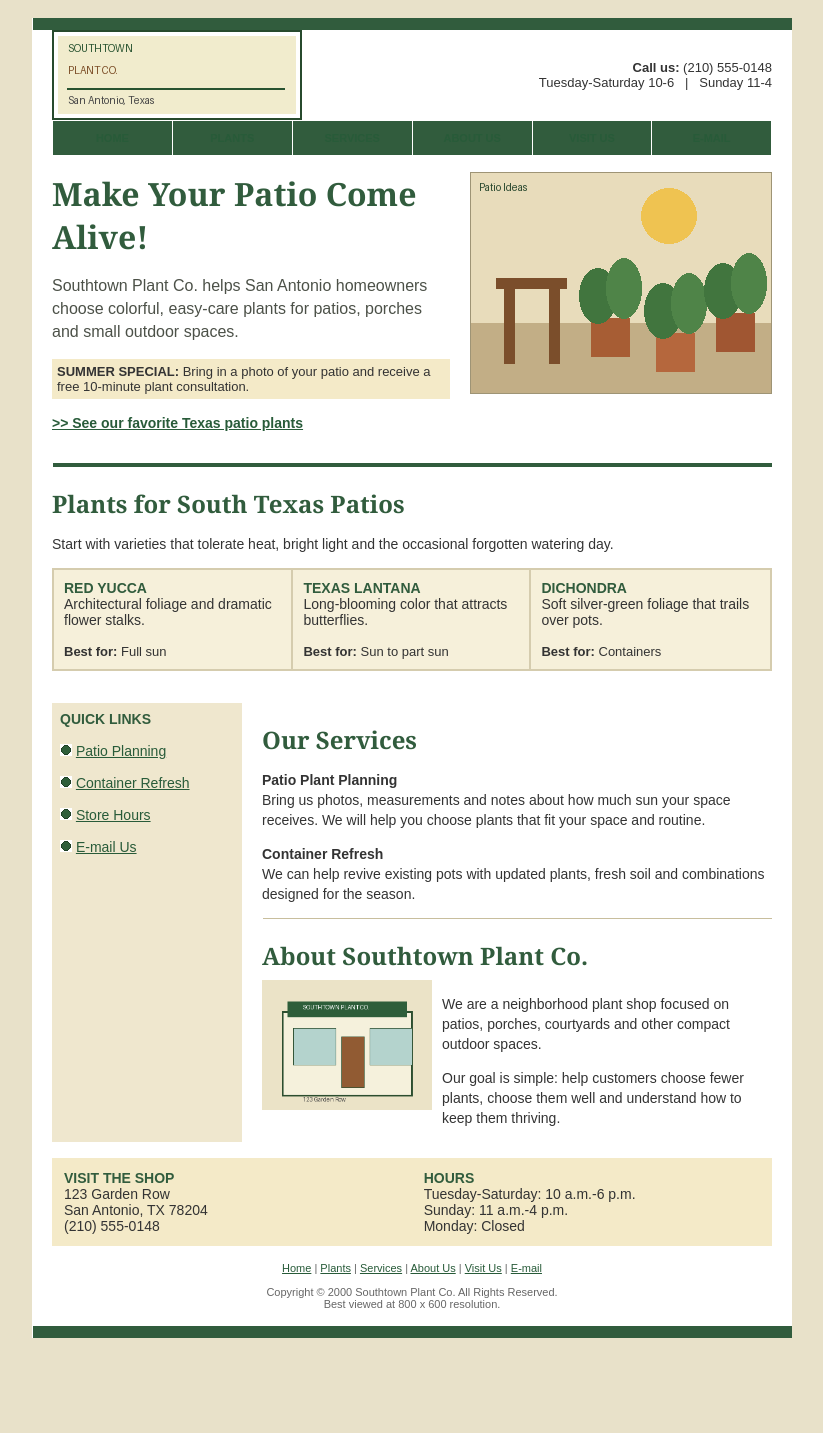
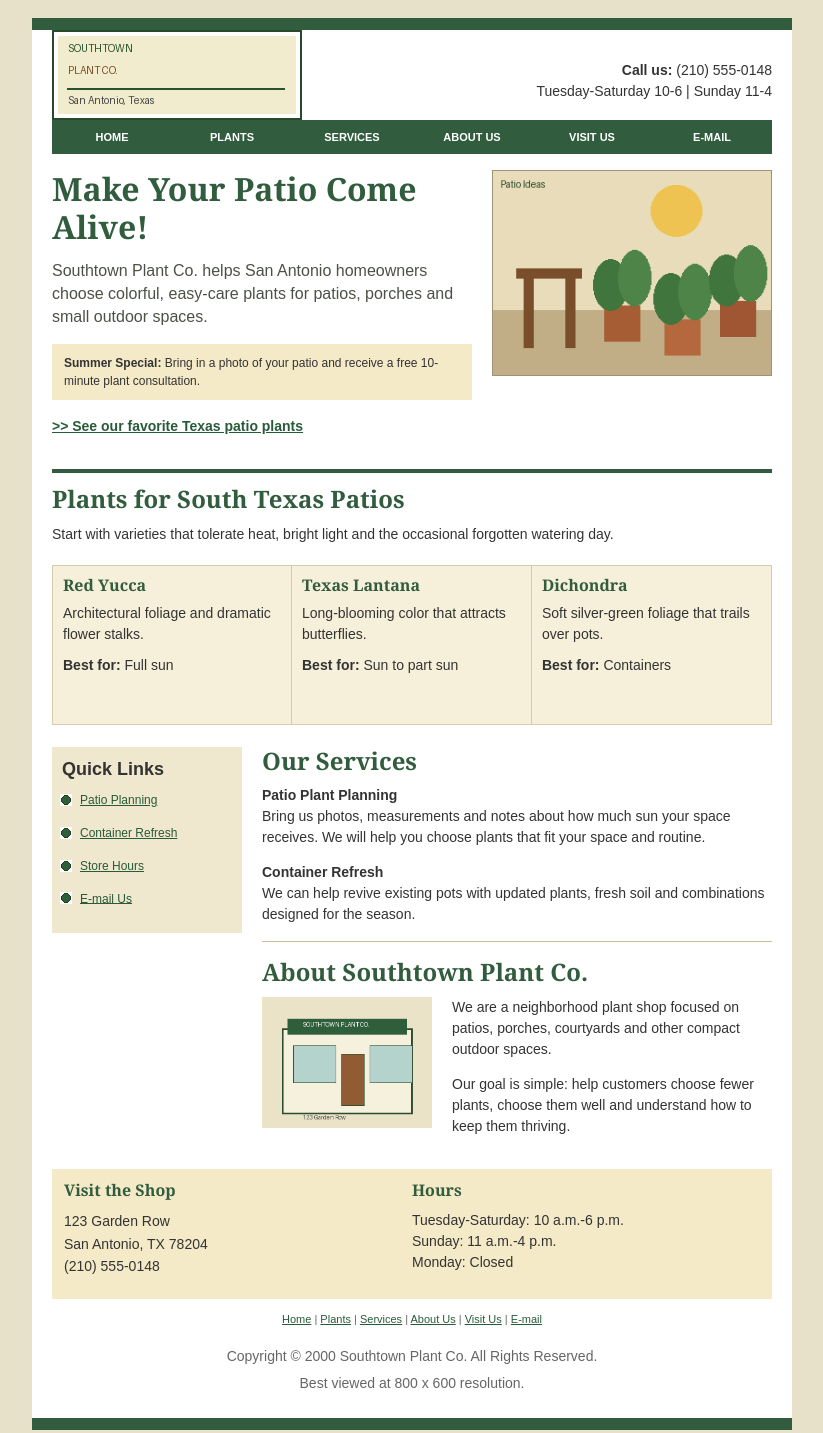
Before and after one commit to DaisyS101/webworks-studio, a plain HTML site: page index.html in a window 1280 px wide. Shown: the whole page, without its empty margins (228-1051 px from the left). Before the commit the page ends 1356 px from the top, so only its background shows below. Drawn offline with Linux system fonts and the light colour scheme.

Commit message:
legacy-modernization/ part 2
Updated the size and made things a bit like updating how the website is running. I have an urge to change the coloring due to how boring it feels but neither here or there it is not the time.
replaced some of the outdated code and hopefully the pictures can be shown because i dont believe the pictures could be seen originally. the wording should be nicer and the coding should be simplier...then again it is a lot of code after all.

```diff
--- a/css/site.css
+++ b/css/site.css
@@ -1,92 +1,392 @@
-/* Southtown Plant Co. legacy style sheet
-   Last updated: 08/17/2000
+/* Southtown Plant Co.
+   Legacy stylesheet with a clearer structure and fixed-width layout.
 */
 
+:root {
+  --page-bg: #e8e1c9;
+  --panel-bg: #ffffff;
+  --top-bar: #315c3d;
+  --accent: #315c3d;
+  --dark-accent: #234457;
+  --text: #333333;
+  --muted: #4c5148;
+  --highlight: #f4eac8;
+  --soft: #efe7ce;
+  --rule: #c8be9d;
+  --border: #d5ccae;
+  --link: #285b39;
+  --visited: #6c4e32;
+  --hover: #993300;
+}
+
+* {
+  box-sizing: border-box;
+}
+
+html {
+  scroll-behavior: smooth;
+}
+
 body {
-  margin-top: 18px;
-  margin-bottom: 18px;
+  margin: 0;
+  background: var(--page-bg);
+  color: var(--text);
   font-family: Arial, Helvetica, sans-serif;
   font-size: 14px;
+  line-height: 1.5;
+}
+
+img {
+  display: block;
+  max-width: 100%;
+  height: auto;
+  border: 0;
+}
+
+p,
+li,
+address {
+  font-size: 14px;
+  line-height: 1.5;
 }
 
 p {
-  font-family: Arial, Helvetica, sans-serif;
-  font-size: 14px;
-  line-height: 20px;
+  margin: 0 0 1em;
+}
+
+strong,
+b {
+  font-weight: 700;
+}
+
+a {
+  color: var(--link);
+}
+
+a:hover {
+  color: var(--hover);
+}
+
+a:visited {
+  color: var(--visited);
+}
+
+a:active {
+  color: var(--hover);
+}
+
+a:focus-visible {
+  outline: 3px solid #111111;
+  outline-offset: 3px;
+}
+
+.skip-link {
+  position: absolute;
+  left: -9999px;
+  top: 0;
+  z-index: 10;
+  padding: 0.75rem 1rem;
+  background: #ffffff;
+}
+
+.skip-link:focus {
+  left: 1rem;
+  top: 1rem;
+}
+
+.page-shell {
+  width: 760px;
+  margin: 18px auto;
+  background: var(--panel-bg);
+}
+
+.content-frame {
+  width: 720px;
+  margin: 0 auto;
+}
+
+.top-bar,
+.bottom-bar {
+  height: 12px;
+  background: var(--top-bar);
+}
+
+.site-header {
+  background: #ffffff;
+}
+
+.masthead {
+  overflow: hidden;
+}
+
+.brand {
+  float: left;
+  display: block;
+  width: 270px;
+}
+
+.contact-info {
+  float: right;
+  width: 450px;
+  padding-top: 30px;
+  text-align: right;
+  font-size: 12px;
+}
+
+.contact-info p {
+  margin: 0;
+}
+
+.main-nav {
+  width: 720px;
+  margin: 0 auto;
+}
+
+.main-nav ul {
+  list-style: none;
+  margin: 0;
+  padding: 0;
+  overflow: hidden;
+}
+
+.main-nav li {
+  float: left;
+  width: 120px;
+  height: 34px;
+  background: var(--top-bar);
+  text-align: center;
+}
+
+.main-nav a {
+  display: block;
+  color: #ffffff;
+  font-size: 11px;
+  font-weight: 700;
+  line-height: 34px;
+  text-decoration: none;
+  text-transform: uppercase;
+}
+
+.main-nav a:hover {
+  color: #fff3b8;
+}
+
+.hero {
+  overflow: hidden;
+  padding-top: 16px;
+}
+
+.hero-copy {
+  float: left;
+  width: 420px;
+}
+
+.hero-copy h1,
+.hero-copy h2,
+.hero-copy h3,
+section h2,
+section h3,
+.visit-card h3 {
+  color: var(--accent);
+  font-family: Georgia, "Times New Roman", serif;
+}
+
+h1 {
+  margin: 0 0 12px;
+  font-size: 32px;
+  line-height: 1.2;
+}
+
+h2 {
+  margin: 0 0 10px;
+  font-size: 24px;
+  line-height: 1.2;
+}
+
+h3 {
+  margin: 0 0 10px;
+  font-size: 16px;
+  line-height: 1.2;
 }
 
 .intro {
-  font-family: Arial, Helvetica, sans-serif;
   font-size: 16px;
   line-height: 23px;
-  color: #4C5148;
+  color: var(--muted);
 }
 
-h2 {
-  font-family: Georgia, "Times New Roman", serif;
-  color: #315C3D;
-  font-size: 24px;
+.promo-banner {
+  background: var(--highlight);
+  padding: 10px 12px;
+  font-size: 12px;
+}
+
+.promo-banner strong {
+  font-size: 12px;
+}
+
+.cta {
+  margin-top: 16px;
+  font-weight: 700;
+}
+
+.hero-media {
+  float: right;
+  width: 280px;
+  text-align: right;
+}
+
+.photo {
+  border: 1px solid #9e9475;
+}
+
+.divider {
+  height: 4px;
+  margin: 18px 0 12px;
+  background: var(--top-bar);
+}
+
+.plant-grid {
+  list-style: none;
+  margin: 20px 0 0;
+  padding: 0;
+  overflow: hidden;
+}
+
+.plant-item {
+  float: left;
+  width: 33.333%;
+  min-height: 160px;
+  padding: 10px;
+  background: #f6f0da;
+  border: 1px solid var(--border);
+  border-left: none;
+}
+
+.plant-item:first-child {
+  border-left: 1px solid var(--border);
+}
+
+.plant-item h3 {
+  color: var(--accent);
   margin-bottom: 8px;
 }
 
-a {
-  color: #285B39;
+.plant-item p {
+  margin-bottom: 10px;
 }
 
-a:hover {
-  color: #993300;
+.content-columns {
+  overflow: hidden;
+  margin-top: 22px;
 }
 
-.navcell {
-  background-color: #315C3D;
-  height: 34px;
+.quick-links {
+  float: left;
+  width: 190px;
+  background: var(--soft);
 }
 
-.navcell a {
-  font-family: Arial, Helvetica, sans-serif;
-  color: #FFFFFF;
-  font-size: 11px;
-  font-weight: bold;
-  text-decoration: none;
+.quick-links h2 {
+  font-size: 18px;
+  margin: 0;
+  padding: 12px 10px 0;
 }
 
-.navcell a:hover {
-  color: #FFF3B8;
+.quick-links ul {
+  list-style: none;
+  margin: 0;
+  padding: 10px 8px 12px;
 }
 
-.photo {
-  border: 1px solid #9E9475;
+.quick-links li {
+  margin: 0 0 14px;
+  font-size: 12px;
 }
 
-.footertext {
-  font-family: Arial, Helvetica, sans-serif;
+.quick-links img {
+  display: inline-block;
+  vertical-align: middle;
+  margin-right: 8px;
+}
+
+.quick-links a {
+  vertical-align: middle;
+}
+
+.services-column {
+  float: right;
+  width: 510px;
+}
+
+.rule {
+  height: 1px;
+  margin: 16px 0;
+  background: var(--rule);
+}
+
+.about-layout {
+  overflow: hidden;
+}
+
+.storefront-figure {
+  float: left;
+  width: 180px;
+  margin: 0 10px 0 0;
+}
+
+.about-copy {
+  float: right;
+  width: 320px;
+}
+
+.visit-section {
+  margin-top: 18px;
+  background: var(--highlight);
+  padding: 12px;
+}
+
+.visit-grid {
+  overflow: hidden;
+}
+
+.visit-card {
+  float: left;
+  width: 50%;
+}
+
+.visit-card address {
+  font-style: normal;
+  line-height: 1.6;
+}
+
+.site-footer {
+  padding: 12px 0 18px;
+  text-align: center;
   font-size: 11px;
   color: #666666;
 }
 
-.footertext a {
-  font-family: Arial, Helvetica, sans-serif;
+.footer-nav {
+  margin-bottom: 18px;
+}
+
+.footer-nav a {
   font-size: 11px;
 }
 
-/* old notes
-.green { color: #315C3D; }
-*/
-
-td {
-  font-family: Arial, Helvetica, sans-serif;
-  font-size: 14px;
+.site-footer p {
+  margin: 0 0 6px;
 }
 
-/* duplicate link rules from later update */
-a:link {
-  color: #285B39;
+.sr-only {
+  position: absolute;
+  width: 1px;
+  height: 1px;
+  padding: 0;
+  margin: -1px;
+  overflow: hidden;
+  clip: rect(0, 0, 0, 0);
+  white-space: nowrap;
+  border: 0;
 }
-
-a:visited {
-  color: #6C4E32;
-}
-
-a:active {
-  color: #993300;
-}
--- a/index.html
+++ b/index.html
@@ -1,185 +1,132 @@
-<!DOCTYPE HTML PUBLIC "-//W3C//DTD HTML 4.01 Transitional//EN"
-  "http://www.w3.org/TR/html4/loose.dtd">
-<html>
+<!DOCTYPE html>
+<html lang="en">
   <head>
-  <title>Southtown Plant Co. - San Antonio Plants and Patio Ideas</title>
-  <meta http-equiv="Content-Type" content="text/html; charset=utf-8">
+    <meta charset="utf-8">
+    <title>Southtown Plant Co. | San Antonio Plants &amp; Patio Ideas</title>
     <meta name="description" content="Southtown Plant Co. offers plants and patio ideas for San Antonio homes.">
-  <link rel="stylesheet" type="text/css" href="css/site.css">
+    <meta name="viewport" content="width=device-width, initial-scale=1">
+    <link rel="stylesheet" href="css/site.css">
   </head>
 
-<body bgcolor="#E8E1C9" text="#333333" link="#285B39" vlink="#6C4E32" alink="#993300">
+  <body>
+    <a class="skip-link" href="#main-content">Skip to main content</a>
 
-<center>
+    <div class="page-shell">
+      <div class="top-bar" aria-hidden="true"></div>
 
-<table width="760" border="0" cellspacing="0" cellpadding="0" bgcolor="#FFFFFF">
-  <tr>
-    <td colspan="3" height="12" bgcolor="#315C3D">
-      <img src="images/spacer.gif" width="1" height="12" alt="">
-    </td>
-  </tr>
+      <header class="site-header">
+        <div class="content-frame masthead">
+          <a class="brand" href="index.html" aria-label="Southtown Plant Co. home">
+            <img src="images/logo.gif" width="250" height="90" alt="Southtown Plant Company">
+          </a>
 
-  <tr>
-    <td width="20"><img src="images/spacer.gif" width="20" height="1" alt=""></td>
-    <td width="720">
+          <div class="contact-info" aria-label="Contact information">
+            <p><strong>Call us:</strong> (210) 555-0148</p>
+            <p>Tuesday-Saturday 10-6 | Sunday 11-4</p>
+          </div>
+        </div>
 
-      <table width="720" border="0" cellspacing="0" cellpadding="0">
-        <tr>
-          <td width="270" valign="middle">
-            <a href="index.html"><img src="images/logo.gif" width="250" height="90" border="0" alt="Southtown Plant Company"></a>
-          </td>
-          <td width="450" align="right" valign="middle">
-            <font face="Arial, Helvetica, sans-serif" size="2">
-              <b>Call us:</b> (210) 555-0148<br>
-              Tuesday-Saturday 10-6 &nbsp; | &nbsp; Sunday 11-4
-            </font>
-          </td>
-        </tr>
-      </table>
+        <nav class="main-nav" aria-label="Main navigation">
+          <ul>
+            <li><a href="index.html">Home</a></li>
+            <li><a href="#plants">Plants</a></li>
+            <li><a href="#services">Services</a></li>
+            <li><a href="#about">About Us</a></li>
+            <li><a href="#visit">Visit Us</a></li>
+            <li><a href="mailto:hello@example.com">E-mail</a></li>
+          </ul>
+        </nav>
+      </header>
 
-      <table width="720" border="0" cellspacing="1" cellpadding="0" bgcolor="#FFFFFF">
-        <tr>
-          <td class="navcell" width="120" align="center"><a href="index.html">HOME</a></td>
-          <td class="navcell" width="120" align="center"><a href="#plants">PLANTS</a></td>
-          <td class="navcell" width="120" align="center"><a href="#services">SERVICES</a></td>
-          <td class="navcell" width="120" align="center"><a href="#about">ABOUT US</a></td>
-          <td class="navcell" width="120" align="center"><a href="#visit">VISIT US</a></td>
-          <td class="navcell" width="120" align="center"><a href="mailto:hello@example.com">E-MAIL</a></td>
-        </tr>
-      </table>
-
-      <img src="images/spacer.gif" width="1" height="16" alt="">
-
-      <table width="720" border="0" cellspacing="0" cellpadding="0">
-        <tr>
-          <td width="420" valign="top">
-            <font face="Georgia, Times New Roman, serif" size="6" color="#315C3D">
-              <b>Make Your Patio Come Alive!</b>
-            </font>
+      <main id="main-content" class="content-frame">
+        <section class="hero" aria-labelledby="hero-heading">
+          <div class="hero-copy">
+            <h1 id="hero-heading">Make Your Patio Come Alive!</h1>
 
             <p class="intro">
               Southtown Plant Co. helps San Antonio homeowners choose colorful,
               easy-care plants for patios, porches and small outdoor spaces.
             </p>
 
-            <table border="0" cellspacing="0" cellpadding="5" bgcolor="#F4EAC8">
-              <tr>
-                <td>
-                  <font face="Arial, Helvetica, sans-serif" size="2">
-                    <b>SUMMER SPECIAL:</b> Bring in a photo of your patio and receive
+            <div class="promo-banner" role="note">
+              <strong>Summer Special:</strong> Bring in a photo of your patio and receive
               a free 10-minute plant consultation.
-                  </font>
-                </td>
-              </tr>
-            </table>
+            </div>
 
-            <p><a href="#plants"><b>&gt;&gt; See our favorite Texas patio plants</b></a></p>
-          </td>
+            <p class="cta"><a href="#plants">&gt;&gt; See our favorite Texas patio plants</a></p>
+          </div>
 
-          <td width="20"><img src="images/spacer.gif" width="20" height="1" alt=""></td>
+          <div class="hero-media">
+            <img src="images/patio.gif" width="300" height="220" alt="Sunny patio with potted plants and a chair" class="photo">
+          </div>
+        </section>
 
-          <td width="280" valign="top" align="right">
-            <img src="images/patio.gif" width="300" height="220"
-                 alt="Sunny patio with potted plants and a chair" class="photo">
-          </td>
-        </tr>
-      </table>
+        <div class="divider" aria-hidden="true"></div>
 
-      <br>
-
-      <table width="720" border="0" cellspacing="0" cellpadding="0">
-        <tr>
-          <td bgcolor="#315C3D" height="4"><img src="images/spacer.gif" width="1" height="4" alt=""></td>
-        </tr>
-      </table>
-
-      <a name="plants"></a>
-      <h2>Plants for South Texas Patios</h2>
+        <section id="plants" aria-labelledby="plants-heading">
+          <h2 id="plants-heading">Plants for South Texas Patios</h2>
           <p>
             Start with varieties that tolerate heat, bright light and the occasional forgotten watering day.
           </p>
 
-      <table width="720" border="1" bordercolor="#D5CCAE" cellspacing="0" cellpadding="10">
-        <tr bgcolor="#F6F0DA">
-          <td width="240" valign="top">
-            <b><font color="#315C3D">RED YUCCA</font></b><br>
-            Architectural foliage and dramatic flower stalks.<br><br>
-            <font size="2"><b>Best for:</b> Full sun</font>
-          </td>
+          <ul class="plant-grid" aria-label="Plant recommendations">
+            <li class="plant-item">
+              <h3>Red Yucca</h3>
+              <p>Architectural foliage and dramatic flower stalks.</p>
+              <p><strong>Best for:</strong> Full sun</p>
+            </li>
 
-          <td width="240" valign="top">
-            <b><font color="#315C3D">TEXAS LANTANA</font></b><br>
-            Long-blooming color that attracts butterflies.<br><br>
-            <font size="2"><b>Best for:</b> Sun to part sun</font>
-          </td>
+            <li class="plant-item">
+              <h3>Texas Lantana</h3>
+              <p>Long-blooming color that attracts butterflies.</p>
+              <p><strong>Best for:</strong> Sun to part sun</p>
+            </li>
 
-          <td width="240" valign="top">
-            <b><font color="#315C3D">DICHONDRA</font></b><br>
-            Soft silver-green foliage that trails over pots.<br><br>
-            <font size="2"><b>Best for:</b> Containers</font>
-          </td>
-        </tr>
-      </table>
+            <li class="plant-item">
+              <h3>Dichondra</h3>
+              <p>Soft silver-green foliage that trails over pots.</p>
+              <p><strong>Best for:</strong> Containers</p>
+            </li>
+          </ul>
+        </section>
 
-      <br><br>
+        <div class="content-columns">
+          <aside class="quick-links" aria-labelledby="quick-links-heading">
+            <h2 id="quick-links-heading">Quick Links</h2>
+            <ul>
+              <li><img src="images/bullet.gif" width="12" height="12" alt="" aria-hidden="true"><a href="#services">Patio Planning</a></li>
+              <li><img src="images/bullet.gif" width="12" height="12" alt="" aria-hidden="true"><a href="#services">Container Refresh</a></li>
+              <li><img src="images/bullet.gif" width="12" height="12" alt="" aria-hidden="true"><a href="#visit">Store Hours</a></li>
+              <li><img src="images/bullet.gif" width="12" height="12" alt="" aria-hidden="true"><a href="mailto:hello@example.com">E-mail Us</a></li>
+            </ul>
+          </aside>
 
-      <table width="720" border="0" cellspacing="0" cellpadding="0">
-        <tr>
-          <td width="190" valign="top" bgcolor="#EFE7CE">
+          <div class="services-column">
+            <section id="services" aria-labelledby="services-heading">
+              <h2 id="services-heading">Our Services</h2>
 
-            <table width="190" border="0" cellspacing="0" cellpadding="8">
-              <tr>
-                <td>
-                  <b><font color="#315C3D">QUICK LINKS</font></b><br><br>
-
-                  <img src="images/bullet.gif" width="12" height="12" alt="">
-                  <a href="#services">Patio Planning</a><br><br>
-
-                  <img src="images/bullet.gif" width="12" height="12" alt="">
-                  <a href="#services">Container Refresh</a><br><br>
-
-                  <img src="images/bullet.gif" width="12" height="12" alt="">
-                  <a href="#visit">Store Hours</a><br><br>
-
-                  <img src="images/bullet.gif" width="12" height="12" alt="">
-                  <a href="mailto:hello@example.com">E-mail Us</a>
-                </td>
-              </tr>
-            </table>
-
-          </td>
-
-          <td width="20"><img src="images/spacer.gif" width="20" height="1" alt=""></td>
-
-          <td width="510" valign="top">
-
-            <a name="services"></a>
-            <h2>Our Services</h2>
-
-            <p><b>Patio Plant Planning</b><br>
+              <p><strong>Patio Plant Planning</strong><br>
                 Bring us photos, measurements and notes about how much sun your space receives.
                 We will help you choose plants that fit your space and routine.
               </p>
 
-            <p><b>Container Refresh</b><br>
+              <p><strong>Container Refresh</strong><br>
                 We can help revive existing pots with updated plants, fresh soil and combinations
                 designed for the season.
               </p>
+            </section>
 
-            <table width="510" border="0" cellspacing="0" cellpadding="0">
-              <tr><td height="1" bgcolor="#C8BE9D"><img src="images/spacer.gif" width="1" height="1" alt=""></td></tr>
-            </table>
+            <div class="rule" aria-hidden="true"></div>
 
-            <a name="about"></a>
-            <h2>About Southtown Plant Co.</h2>
+            <section id="about" aria-labelledby="about-heading">
+              <h2 id="about-heading">About Southtown Plant Co.</h2>
 
-            <table width="510" border="0" cellspacing="0" cellpadding="0">
-              <tr>
-                <td width="180" valign="top">
-                  <img src="images/storefront.gif" width="170" height="130"
-                       alt="Southtown Plant Company storefront">
-                </td>
-                <td width="330" valign="top">
+              <div class="about-layout">
+                <figure class="storefront-figure">
+                  <img src="images/storefront.gif" width="170" height="130" alt="Southtown Plant Company storefront">
+                </figure>
+
+                <div class="about-copy">
                   <p>
                     We are a neighborhood plant shop focused on patios, porches,
                     courtyards and other compact outdoor spaces.
@@ -188,63 +135,49 @@
                     Our goal is simple: help customers choose fewer plants,
                     choose them well and understand how to keep them thriving.
                   </p>
-                </td>
-              </tr>
-            </table>
+                </div>
+              </div>
+            </section>
+          </div>
+        </div>
 
-          </td>
-        </tr>
-      </table>
-
-      <br>
-
-      <a name="visit"></a>
-      <table width="720" border="0" cellspacing="0" cellpadding="12" bgcolor="#F4EAC8">
-        <tr>
-          <td width="360" valign="top">
-            <b><font color="#315C3D">VISIT THE SHOP</font></b><br>
+        <section id="visit" class="visit-section" aria-labelledby="visit-heading">
+          <h2 id="visit-heading" class="sr-only">Visit the shop</h2>
+          <div class="visit-grid">
+            <div class="visit-card">
+              <h3>Visit the Shop</h3>
+              <address>
                 123 Garden Row<br>
                 San Antonio, TX 78204<br>
                 (210) 555-0148
-          </td>
+              </address>
+            </div>
 
-          <td width="360" valign="top">
-            <b><font color="#315C3D">HOURS</font></b><br>
-            Tuesday-Saturday: 10 a.m.-6 p.m.<br>
+            <div class="visit-card">
+              <h3>Hours</h3>
+              <p>Tuesday-Saturday: 10 a.m.-6 p.m.<br>
                 Sunday: 11 a.m.-4 p.m.<br>
-            Monday: Closed
-          </td>
-        </tr>
-      </table>
+                Monday: Closed</p>
+            </div>
+          </div>
+        </section>
+      </main>
 
-      <br>
-
-      <div align="center" class="footertext">
+      <footer class="site-footer">
+        <nav class="footer-nav" aria-label="Footer navigation">
           <a href="index.html">Home</a> |
           <a href="#plants">Plants</a> |
           <a href="#services">Services</a> |
           <a href="#about">About Us</a> |
           <a href="#visit">Visit Us</a> |
           <a href="mailto:hello@example.com">E-mail</a>
-        <br><br>
-        Copyright &copy; 2000 Southtown Plant Co. All Rights Reserved.<br>
-        Best viewed at 800 x 600 resolution.
+        </nav>
+
+        <p>Copyright &copy; 2000 Southtown Plant Co. All Rights Reserved.</p>
+        <p>Best viewed at 800 x 600 resolution.</p>
+      </footer>
+
+      <div class="bottom-bar" aria-hidden="true"></div>
     </div>
-
-      <br>
-
-    </td>
-    <td width="20"><img src="images/spacer.gif" width="20" height="1" alt=""></td>
-  </tr>
-
-  <tr>
-    <td colspan="3" height="12" bgcolor="#315C3D">
-      <img src="images/spacer.gif" width="1" height="12" alt="">
-    </td>
-  </tr>
-</table>
-
-</center>
-
   </body>
 </html>
```
Lines whose indentation alone changed are shown as unchanged.
